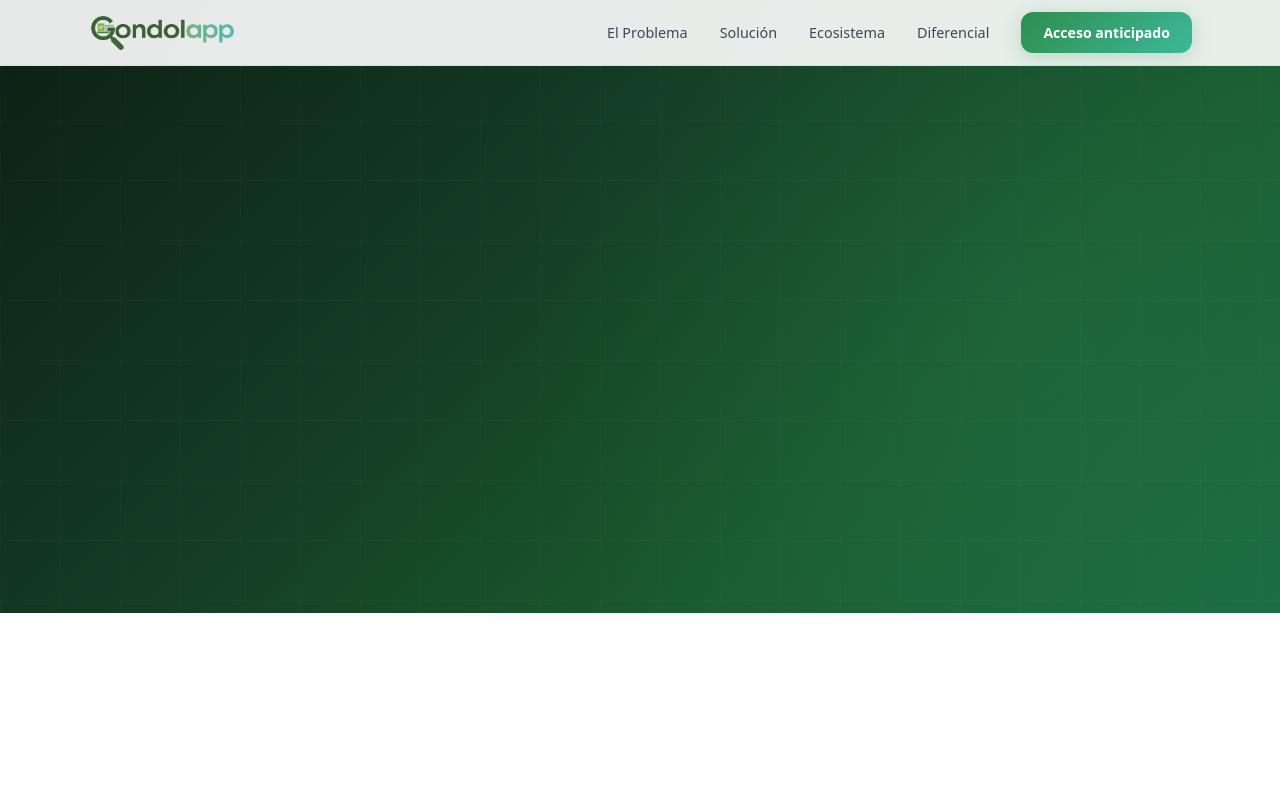
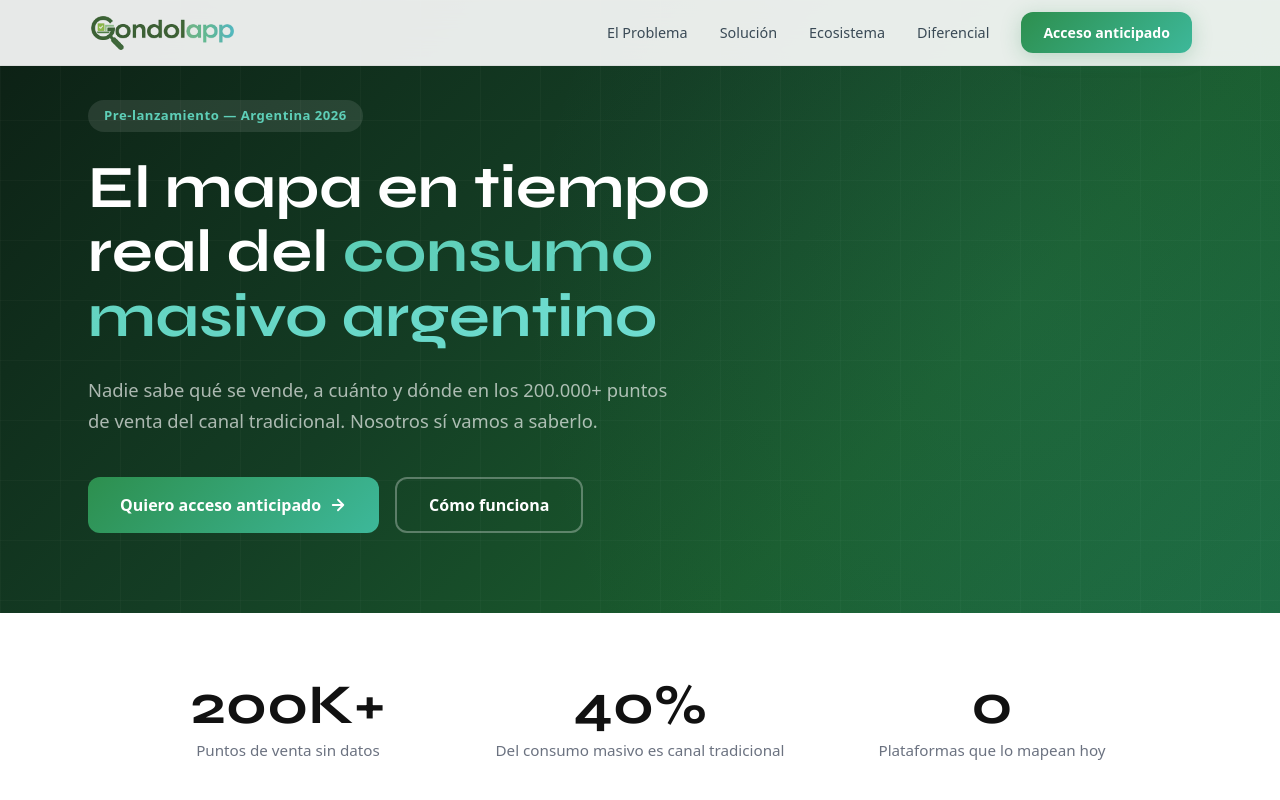
Before and after one commit to manueldo-md/gondolapp-website, a Next.js app: page / in a window 1280 px wide. Shown: the top 800 px of the page. Built offline with nearby package versions, Linux system fonts and the light colour scheme.

Commit message:
fix: show content by default, only animate when JS is ready
All fade-up elements now start visible (SSR-safe). JS adds
'animations-ready' to body before observing, so content is never
invisible if JS fails or is slow.

Co-Authored-By: Claude Sonnet 4.6 <noreply@anthropic.com>

```diff
--- a/app/globals.css
+++ b/app/globals.css
@@ -141,12 +141,19 @@ body {
 .pulse { animation: pulse-ring 2.5s infinite; }
 
 /* ── FADE-UP ANIMATION ── */
+/* Default: visible (SSR / no-JS fallback) */
 .fade-up {
+  transition: opacity 0.6s ease, transform 0.6s ease;
+}
+/* Only hide when JS has initialized animations */
+body.animations-ready .fade-up {
   opacity: 0;
   transform: translateY(28px);
-  transition: opacity 0.6s ease, transform 0.6s ease;
 }
-.fade-up.visible { opacity: 1; transform: translateY(0); }
+body.animations-ready .fade-up.visible {
+  opacity: 1;
+  transform: translateY(0);
+}
 
 /* ── FAQ ACCORDION ── */
 .faq-answer {
--- a/components/ScrollAnimations.tsx
+++ b/components/ScrollAnimations.tsx
@@ -12,10 +12,14 @@ export default function ScrollAnimations() {
           }
         });
       },
-      { threshold: 0.1 }
+      { threshold: 0.05, rootMargin: "0px 0px -40px 0px" }
     );
 
-    document.querySelectorAll(".fade-in").forEach((el) => observer.observe(el));
+    const elements = document.querySelectorAll(".fade-up");
+
+    // Add class and observe simultaneously so elements already in viewport fire immediately
+    document.body.classList.add("animations-ready");
+    elements.forEach((el) => observer.observe(el));
 
     return () => observer.disconnect();
   }, []);
```
